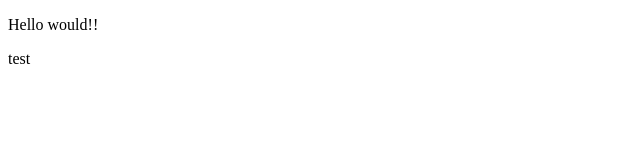
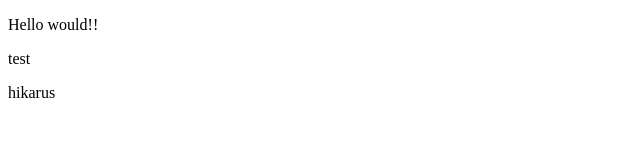
Before and after one commit to Hikarussk/SampleRepository, a plain HTML site: page index.html in a window 1280 px wide. Shown: the full height of the page, 0-640 px from the left. Drawn offline with Linux system fonts and the light colour scheme.

Commit message:
hikarusを追加

```diff
--- a/index.html
+++ b/index.html
@@ -7,5 +7,6 @@
 <body>
     <p>Hello would!!</p>
     <p>test</p>
+    <p>hikarus</p>
 </body>
 </html>
```
